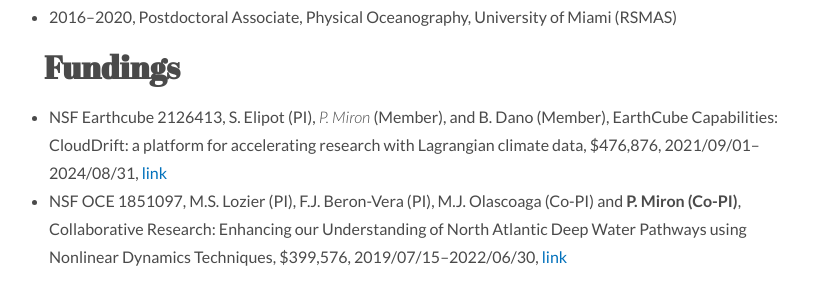
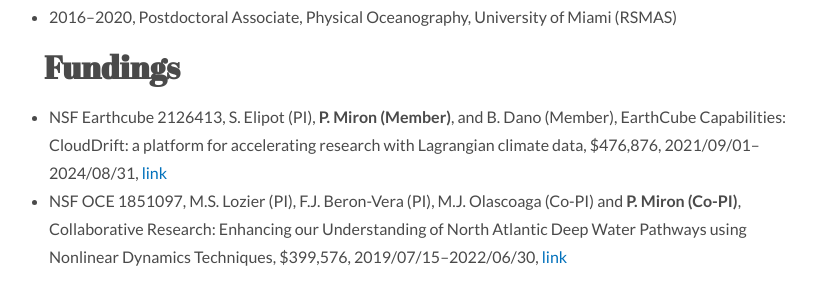
Before and after one commit to philippemiron/philippemiron.github.io, a Jekyll site: the page built from contributions.md, in a window 1280 px wide and 900 px high, scrolled down 507 px. Shown: the part 153-444 px from the top of the window, without its empty margins (212-1048 px from the left). Built offline with Jekyll 4.4.1, drawn with Linux system fonts in a browser that asks for light colours; nearby versions of some CDN libraries.

Commit message:
fix formatting

```diff
--- a/_data/fundings.yml
+++ b/_data/fundings.yml
@@ -1,5 +1,5 @@
 - id: NSF Earthcube 2126413
-  pis: 'S. Elipot (PI), *P. Miron* (Member), and B. Dano (Member)'
+  pis: 'S. Elipot (PI), **P. Miron (Member)**, and B. Dano (Member)'
   title: 'EarthCube Capabilities: CloudDrift: a platform for accelerating research with Lagrangian climate data'
   amount: '$476,876'
   date: '2021/09/01–2024/08/31'
```
